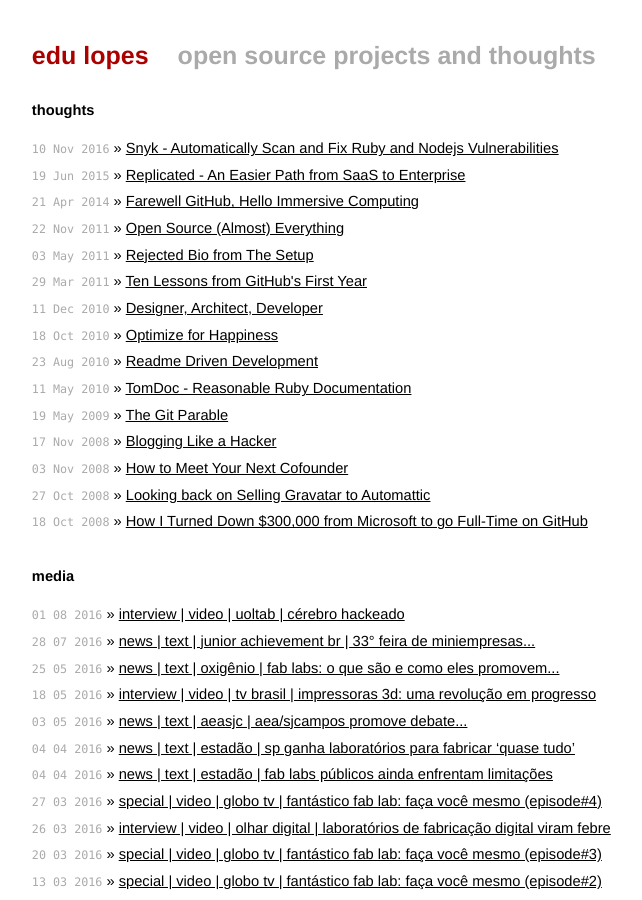
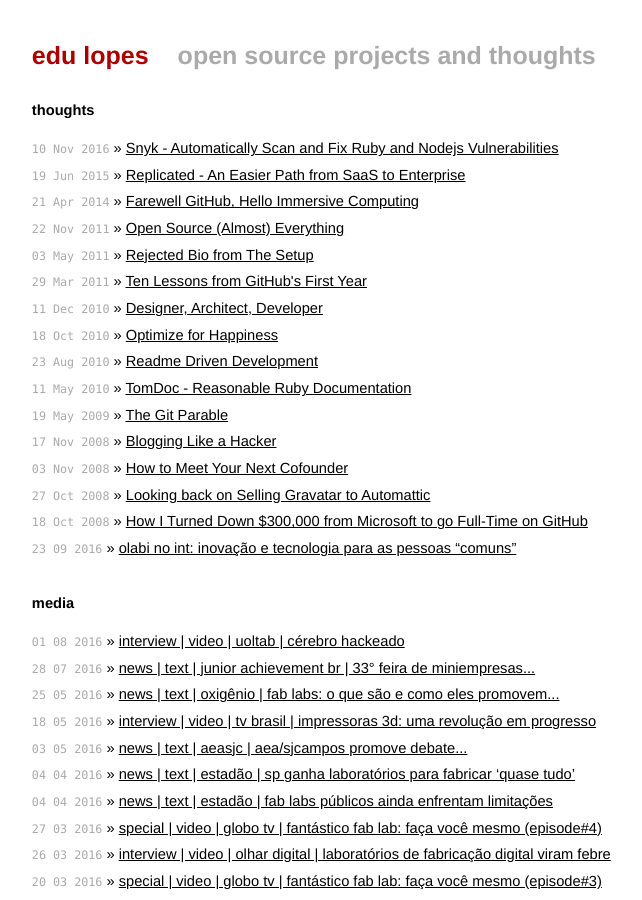
Before and after one commit to mojombo/mojombo.github.io, a Jekyll site: the page built from index.html, in a window 1280 px wide and 900 px high. Shown: the whole window, without its empty margins (300-942 px from the left). Built offline with Jekyll 4.4.1, drawn with Linux system fonts in a browser that asks for light colours.

Commit message:
Update index.html

```diff
--- a/index.html
+++ b/index.html
@@ -9,6 +9,7 @@
     {% for post in site.posts %}
       <li><span>{{ post.date | date_to_string }}</span> &raquo; <a href="{{ post.url }}">{{ post.title }}</a></li>
     {% endfor %}
+      <li><span>23 09 2016</span> &raquo; <a href="https://medium.com/@olabimakerspace/olabi-no-int-inova%C3%A7%C3%A3o-e-tecnologia-para-as-pessoas-comuns-9138a2115d2f">olabi no int: inovação e tecnologia para as pessoas “comuns”</a></li>
   </ul>
 
   <h1>media</h1>
```
